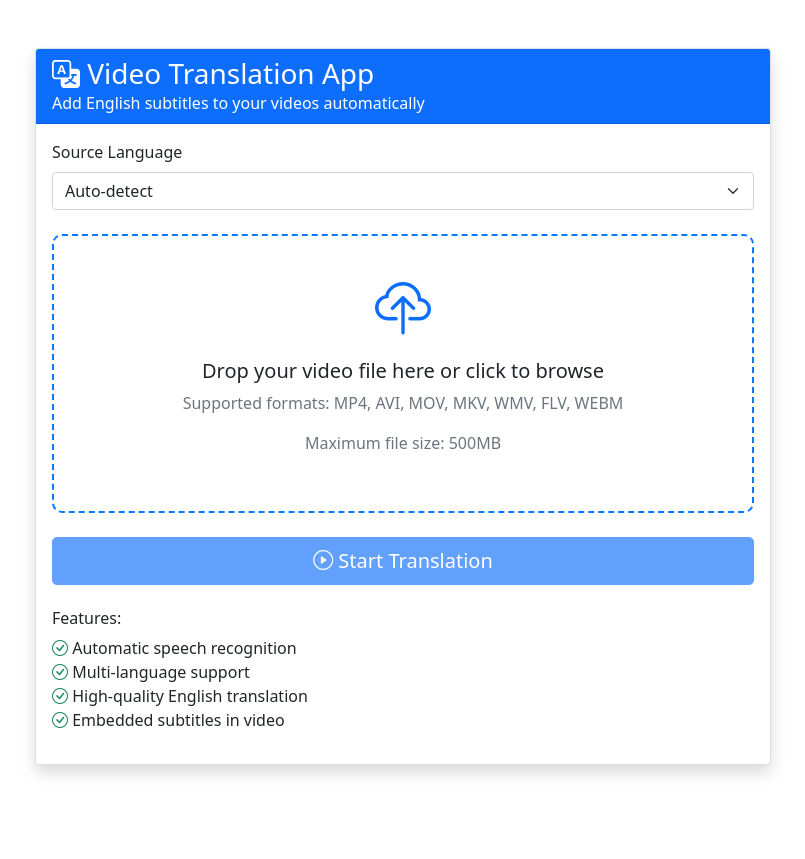
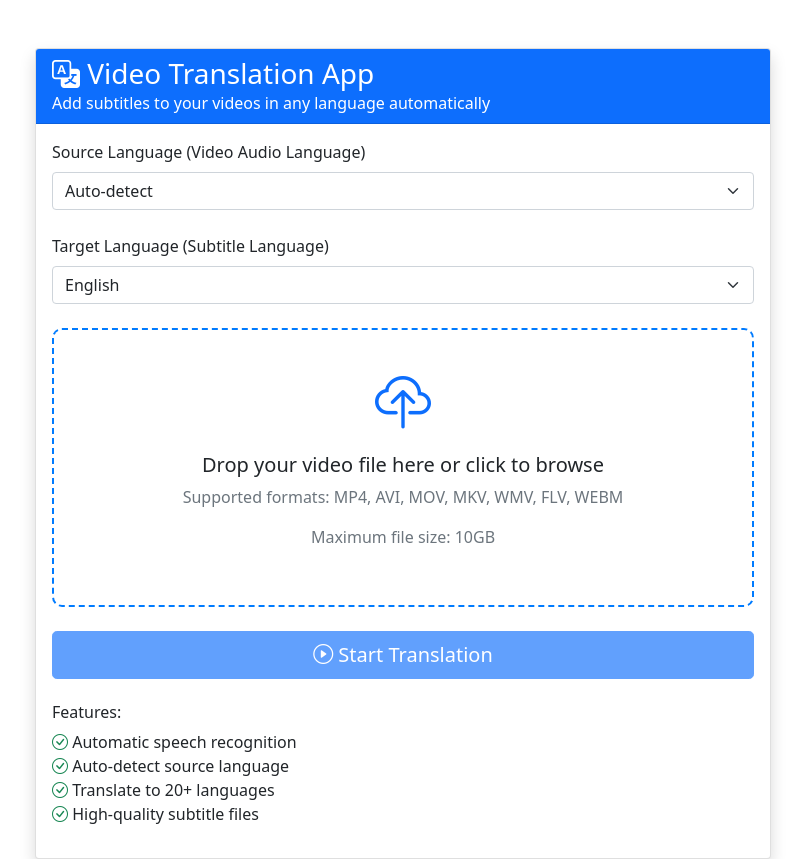
Before and after one commit to bimaega15/translate-video, a Flask app: page / in a window 1280 px wide. Shown: the whole page, without its empty margins (237-1042 px from the left). Before the commit the page ends 776 px from the top, so only its background shows below. Run offline with Flask 3, Linux system fonts and the light colour scheme; some libraries are stand-ins or nearby versions.

Commit message:
Update languange

```diff
--- a/main.py
+++ b/main.py
@@ -48,6 +48,7 @@ def upload_file():
         return redirect(request.url)
 
     file = request.files['file']
+    target_language = request.form.get('target_language', 'en')
     source_language = request.form.get('source_language', 'auto')
 
     if file.filename == '':
@@ -69,14 +70,15 @@ def upload_file():
             'progress': 0,
             'message': 'File uploaded successfully',
             'original_filename': filename,
-            'source_language': source_language
+            'source_language': source_language,
+            'target_language': target_language
         }
 
         # Start processing in background
         if FULL_PROCESSING:
-            thread = threading.Thread(target=process_video, args=(unique_id, filepath, source_language))
+            thread = threading.Thread(target=process_video, args=(unique_id, filepath, source_language, target_language))
         else:
-            thread = threading.Thread(target=process_video_demo, args=(unique_id, filepath, source_language))
+            thread = threading.Thread(target=process_video_demo, args=(unique_id, filepath, source_language, target_language))
         thread.daemon = True
         thread.start()
 
@@ -169,7 +171,7 @@ Your video now has English subtitles for every spoken word!
         flash('File not ready for download')
         return redirect(url_for('index'))
 
-def process_video(task_id, filepath, source_language):
+def process_video(task_id, filepath, source_language, target_language):
     """Full video processing with speech recognition and translation"""
     try:
         # Update status
@@ -204,10 +206,10 @@ def process_video(task_id, filepath, source_language):
                 os.remove(audio_path)
             raise Exception(f"Failed to transcribe audio: {transcribe_error}")
         processing_status[task_id]['progress'] = 60
-        processing_status[task_id]['message'] = 'Translating to English...'
+        processing_status[task_id]['message'] = f'Translating to {target_language}...'
 
-        # Translate to English
-        translated_segments = translator.translate_segments(transcription)
+        # Translate to target language
+        translated_segments = translator.translate_segments(transcription, target_language)
         processing_status[task_id]['progress'] = 75
         processing_status[task_id]['message'] = 'Optimizing subtitle timing...'
 
@@ -243,7 +245,7 @@ def process_video(task_id, filepath, source_language):
         processing_status[task_id]['message'] = f'Error: {str(e)}'
         print(f"Error processing video {task_id}: {str(e)}")
 
-def process_video_demo(task_id, filepath, source_language):
+def process_video_demo(task_id, filepath, source_language, target_language):
     """Demo version - simulates processing and creates sample subtitle"""
     try:
         # Update status - simulating processing steps
--- a/templates/index.html
+++ b/templates/index.html
@@ -38,7 +38,7 @@
                 <div class="card shadow">
                     <div class="card-header bg-primary text-white">
                         <h3 class="mb-0"><i class="bi bi-translate"></i> Video Translation App</h3>
-                        <p class="mb-0">Add English subtitles to your videos automatically</p>
+                        <p class="mb-0">Add subtitles to your videos in any language automatically</p>
                     </div>
                     <div class="card-body">
                         {% with messages = get_flashed_messages() %}
@@ -54,9 +54,38 @@
 
                         <form id="uploadForm" action="/upload" method="post" enctype="multipart/form-data">
                             <div class="mb-4">
-                                <label class="form-label">Source Language</label>
+                                <label class="form-label">Source Language (Video Audio Language)</label>
                                 <select class="form-select" name="source_language" id="sourceLanguage">
                                     <option value="auto">Auto-detect</option>
+                                    <option value="id">Indonesian</option>
+                                    <option value="ms">Malay</option>
+                                    <option value="es">Spanish</option>
+                                    <option value="fr">French</option>
+                                    <option value="de">German</option>
+                                    <option value="it">Italian</option>
+                                    <option value="pt">Portuguese</option>
+                                    <option value="ru">Russian</option>
+                                    <option value="ja">Japanese</option>
+                                    <option value="ko">Korean</option>
+                                    <option value="zh">Chinese</option>
+                                    <option value="ar">Arabic</option>
+                                    <option value="hi">Hindi</option>
+                                    <option value="th">Thai</option>
+                                    <option value="vi">Vietnamese</option>
+                                    <option value="tr">Turkish</option>
+                                    <option value="pl">Polish</option>
+                                    <option value="nl">Dutch</option>
+                                    <option value="sv">Swedish</option>
+                                    <option value="da">Danish</option>
+                                    <option value="no">Norwegian</option>
+                                    <option value="fi">Finnish</option>
+                                </select>
+                            </div>
+
+                            <div class="mb-4">
+                                <label class="form-label">Target Language (Subtitle Language)</label>
+                                <select class="form-select" name="target_language" id="targetLanguage">
+                                    <option value="en">English</option>
                                     <option value="id">Indonesian</option>
                                     <option value="ms">Malay</option>
                                     <option value="es">Spanish</option>
@@ -88,7 +117,7 @@
                                     <i class="bi bi-cloud-upload display-4 text-primary"></i>
                                     <h5 class="mt-3">Drop your video file here or click to browse</h5>
                                     <p class="text-muted">Supported formats: MP4, AVI, MOV, MKV, WMV, FLV, WEBM</p>
-                                    <p class="text-muted">Maximum file size: 500MB</p>
+                                    <p class="text-muted">Maximum file size: 10GB</p>
                                 </div>
                                 <div id="fileInfo" class="file-info" style="display: none;">
                                     <i class="bi bi-file-earmark-play"></i>
@@ -110,9 +139,9 @@
                             <h6>Features:</h6>
                             <ul class="list-unstyled">
                                 <li><i class="bi bi-check-circle text-success"></i> Automatic speech recognition</li>
-                                <li><i class="bi bi-check-circle text-success"></i> Multi-language support</li>
-                                <li><i class="bi bi-check-circle text-success"></i> High-quality English translation</li>
-                                <li><i class="bi bi-check-circle text-success"></i> Embedded subtitles in video</li>
+                                <li><i class="bi bi-check-circle text-success"></i> Auto-detect source language</li>
+                                <li><i class="bi bi-check-circle text-success"></i> Translate to 20+ languages</li>
+                                <li><i class="bi bi-check-circle text-success"></i> High-quality subtitle files</li>
                             </ul>
                         </div>
                     </div>
```
